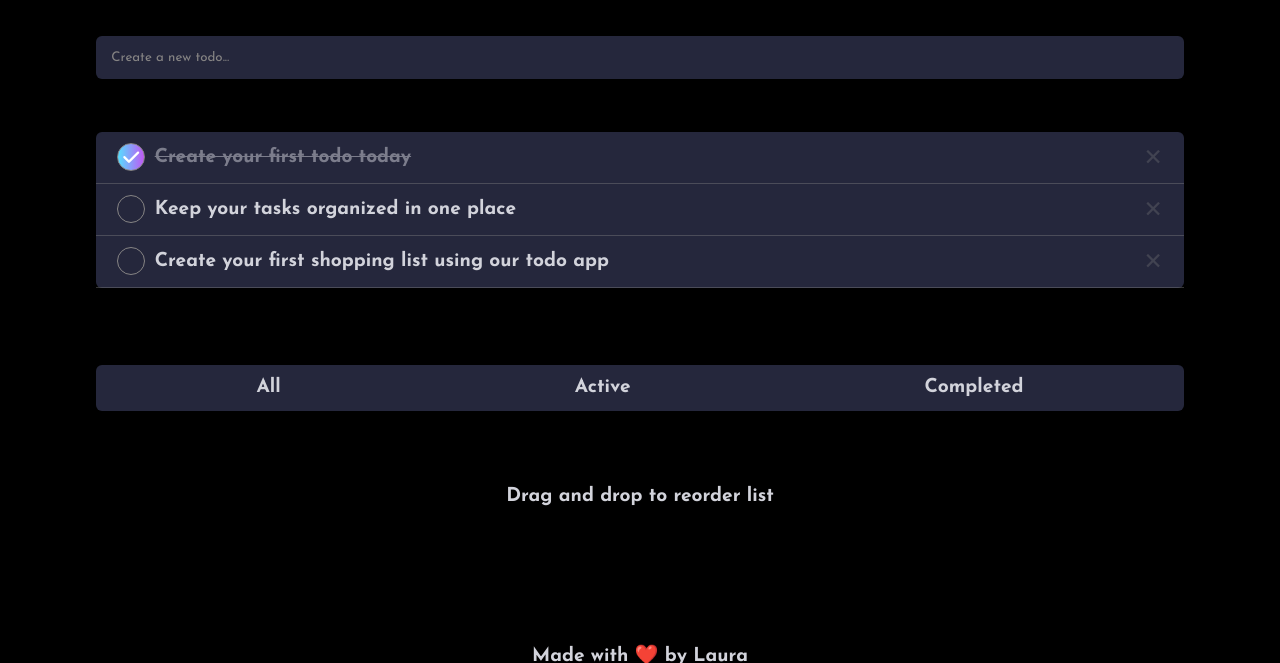
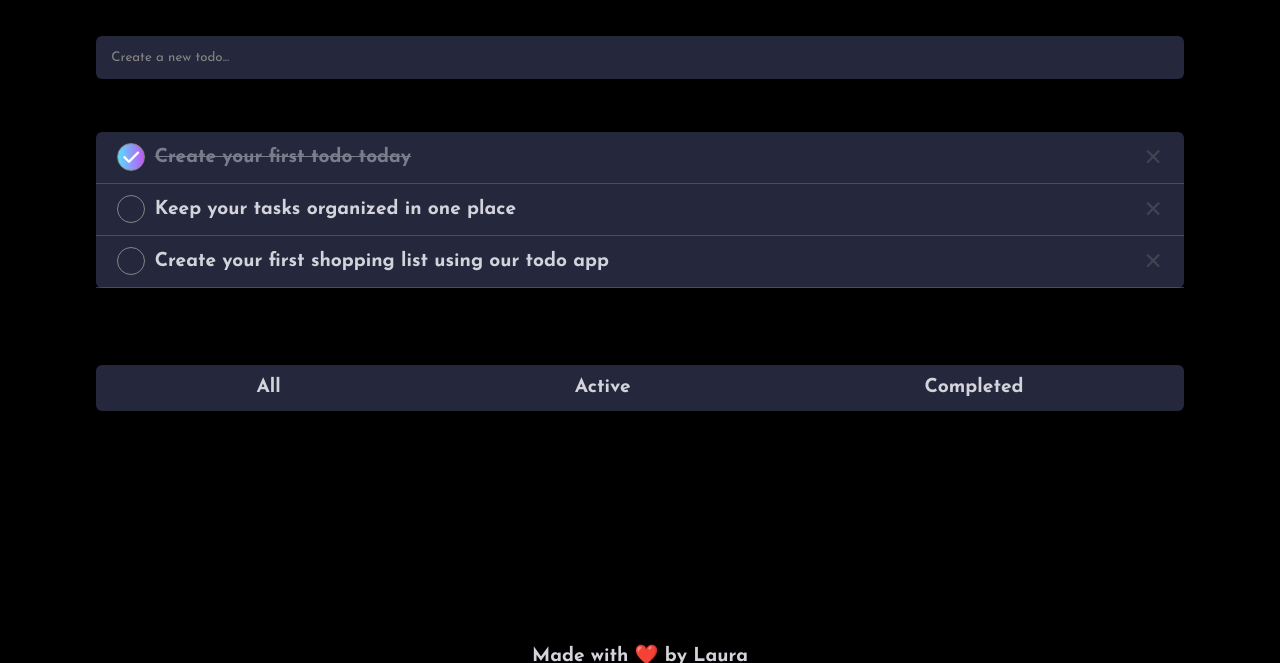
Before and after one commit to nyeno/Todo-List, a plain HTML site: page index.html in a window 1280 px wide. Shown: the part 115-778 px from the top of the page. Drawn offline with nearby package versions, Linux system fonts and the light colour scheme.

Commit message:
Update index.html

```diff
--- a/index.html
+++ b/index.html
@@ -37,7 +37,6 @@
         </div></ul>
     </main>
     <p class="tabs"><span>All</span><span>Active</span><span>Completed</span></p>
-    <p class="drag">Drag and drop to reorder list</p>
     <footer>
       <p class="heart">Made with ❤️ by Laura </p>
       <p>
```
